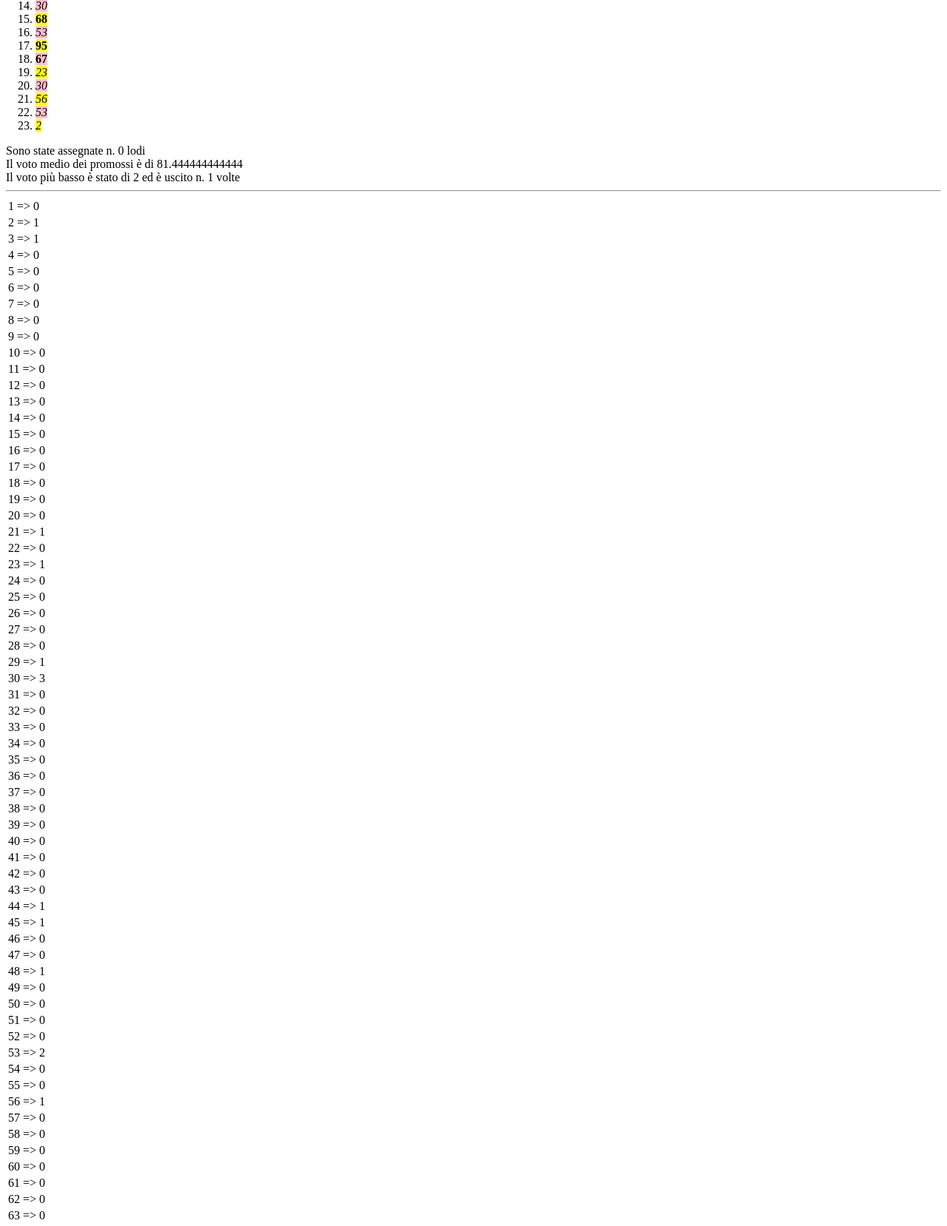
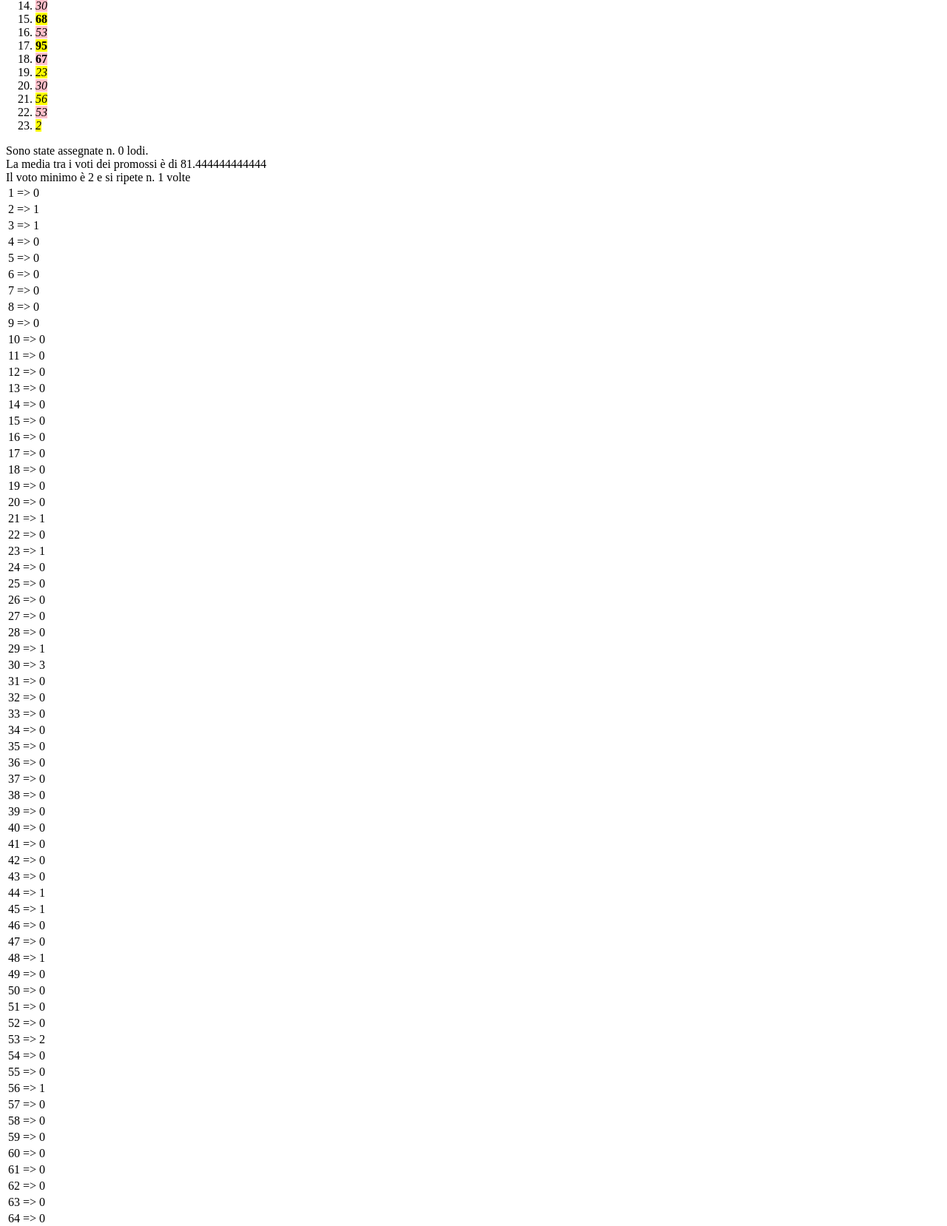
Before and after one commit to Panzed/PHP, a PHP site: page /Verifica-copy.php in a window 1280 px wide. Shown: the part 251-1908 px from the top of the page at 74% size. Run offline with PHP 8.4, Linux system fonts and the light colour scheme.

Commit message:
verifica copy

```diff
--- a/ChiusoliPHP/Verifica/Verifica-copy.php
+++ b/ChiusoliPHP/Verifica/Verifica-copy.php
@@ -6,90 +6,76 @@
     <meta name="viewport" content="width=device-width, initial-scale=1.0">
     <title>Document</title>
 </head>
-
 <body>
-
-
     <?php
 
-    $tot_studenti = rand(20, 50);
-    $voto_partecipanti = [];
-    $lode = $promossi = $somma = 0;
-    $min_voto = 101;
-
-
-
-    for ($i = 0; $i < ($tot_studenti - 2); $i++) {
-        $voto_partecipanti[] = rand(1, 101);
-    }
+    $n_partecipanti = rand(20, 50);
+    $voti = [];
 
     for ($i = 1; $i <= 101; $i++) {
         $a[$i] = 0;
     }
 
+    for ($i = 1; $i <= ($n_partecipanti - 2); $i++) {
+        $voti[] = rand(1, 101);
+    }
+
+    $lode = 0;
+    $promossi = $somma = 0;
+    $voto_min = 110;
+    $n_voto_min = 0;
+
     echo "<ol>";
-    foreach ($voto_partecipanti as $key => $value) {
 
-        if ($key % 2 == 0) {
-            $colore = 'yellow';
-        } else {
-            $colore = 'pink';
+    foreach ($voti as $i => $voto) {
+        $colore = "pink";
+
+        if ($i % 2 == 0) {
+            $colore = "yellow";
         }
 
-        $volte_voto = $a[$value];
-        $a[$value] = ++$volte_voto;
-
-        if ($value < $min_voto) {
-            $min_voto = $value;
-            $n_min_voto = 0;
-        }
-
-        if ($value == $min_voto) {
-            $n_min_voto++;
-        }
-
-        if ($value == 101) {
+        if ($voto == 101) {
             $lode++;
         }
 
-        if ($value >= 60) {
-            $promossi++;
-            $somma += $value;
-            $value = "<b> $value </b>";
-        } else {
-            $value = "<i> $value </i>";
+        if ($voto < $voto_min) {
+            $voto_min = $voto;
+            $n_voto_min = 0;
         }
 
+        if ($voto == $voto_min) {
+            $n_voto_min++;
+        }
 
+        $volte_voto = $a[$voto];
+        $a[$voto] = $volte_voto + 1;
 
-
-
-        echo "<li><span style='background-color: $colore'> $value </span></li>";
+        if ($voto >= 60) {
+            $promossi++;
+            $somma += $voto;
+            $voto = "<b> $voto </b>";
+        } else {
+            $voto = "<i> $voto </i>";
+        }
+        echo "<li><span style='background-color: $colore'> $voto </span></li>";
     }
     echo "</ol>";
 
-
-    echo "Sono state assegnate n. $lode lodi <br>";
-    echo "Il voto medio dei promossi è di " . $somma / $promossi . "<br>";
-    echo "Il voto più basso è stato di $min_voto ed è uscito n. $n_min_voto volte";
-
-
-    echo "<hr>";
+    echo "Sono state assegnate n. $lode lodi. <br>";
+    echo "La media tra i voti dei promossi è di " . $somma / $promossi . "<br>";
+    echo "Il voto minimo è $voto_min e si ripete n. $n_voto_min volte <br>";
 
 
     echo "<table>";
-    foreach ($a as $key => $value) {
-        echo "<tr><td> $key => $value </td></tr>";
+    foreach ($a as $k => $v) {
+        echo "<tr>";
+        echo "<td>$k => $v</td>";
+        echo "</tr>";
     }
     echo "</table>";
 
-
-
+    print_r($a);
     ?>
-
-
-
-
 
 </body>
 
```
